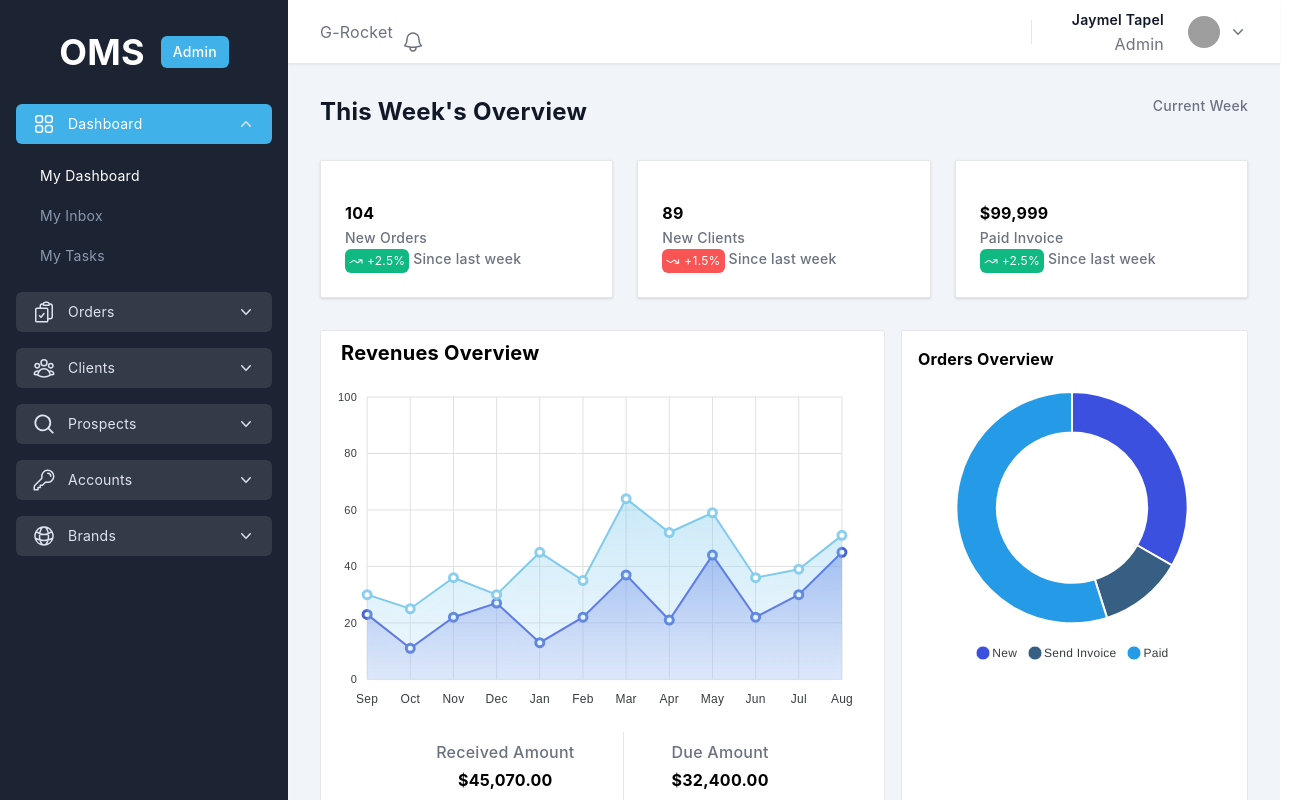
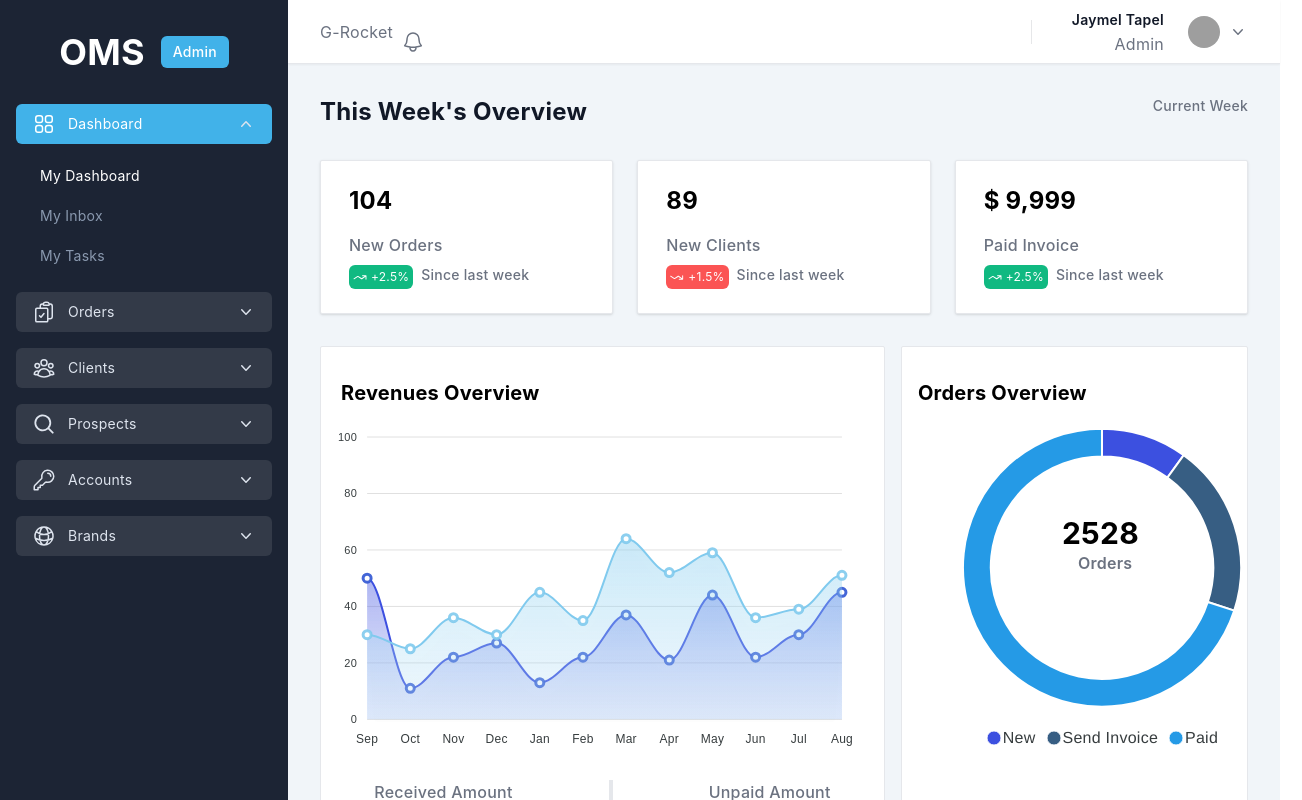
Before and after one commit to jaymel-tapel/grocket-oms-v2, a React (Vite) app: page /dashboard in a window 1280 px wide. Shown: the top 800 px of the page, 1302 px wide, since content can reach past the window. Built offline with nearby package versions, Linux system fonts and the light colour scheme; grey boxes are pictures that could not be loaded.

Commit message:
Updating dashboard

```diff
--- a/src/components/dashboard/dashboard/DashboardBoxData.tsx
+++ b/src/components/dashboard/dashboard/DashboardBoxData.tsx
@@ -18,7 +18,7 @@ const data = [
   {
     id: 3,
     title: "Paid Invoice",
-    amount: "$99,999",
+    amount: "$ 9,999",
     status: <GreenSign />,
     sData: "Since last week",
   },
@@ -33,15 +33,15 @@ const DashboardBoxData: React.FC = () => {
             key={item.id}
             className="rounded-sm border border-stroke bg-white py-6 px-7.5 shadow-default shadow"
           >
-            <div className="mt-4 ml-6 items-end">
-              <div>
-                <h4 className="text-title-md font-bold text-black ">
+            <div className=" ml-7 items-end">
+              <div className="mb-2">
+                <h4 className="text-2xl font-bold text-black mb-4">
                   {item.amount}
                 </h4>
-                <span className="text-sm font-medium">{item.title}</span>
+                <span className="text-base font-medium">{item.title}</span>
               </div>
 
-              <span className="flex gap-1 font-medium text-sm">
+              <span className="flex gap-2  font-medium text-sm">
                 {item.status}
                 {item.sData}
               </span>
--- a/src/components/dashboard/dashboard/DashboardChart.tsx
+++ b/src/components/dashboard/dashboard/DashboardChart.tsx
@@ -46,7 +46,7 @@ const options: ApexOptions = {
   ],
   stroke: {
     width: [2, 2],
-    curve: "straight",
+    curve: "smooth",
   },
   // labels: {
   //   show: false,
@@ -55,7 +55,7 @@ const options: ApexOptions = {
   grid: {
     xaxis: {
       lines: {
-        show: true,
+        show: false,
       },
     },
     yaxis: {
@@ -105,6 +105,7 @@ const options: ApexOptions = {
     },
   },
   yaxis: {
+    tickAmount: 5,
     title: {
       style: {
         fontSize: "0px",
@@ -126,12 +127,12 @@ const DashboardChart: React.FC = () => {
   const [state] = useState<ChartOneState>({
     series: [
       {
-        name: "Product One",
-        data: [23, 11, 22, 27, 13, 22, 37, 21, 44, 22, 30, 45],
+        name: "Received Amount",
+        data: [50, 11, 22, 27, 13, 22, 37, 21, 44, 22, 30, 45],
       },
 
       {
-        name: "Product Two",
+        name: "Unpaid Amount",
         data: [30, 25, 36, 30, 45, 35, 64, 52, 59, 36, 39, 51],
       },
     ],
@@ -141,11 +142,11 @@ const DashboardChart: React.FC = () => {
     <div className="col-span-10 rounded-sm border border-stroke bg-white px-5 pt-7.5 pb-5 shadow-default dark:border-strokedark dark:bg-boxdark sm:px-7.5 xl:col-span-8">
       <div className="flex flex-wrap items-start justify-between gap-3 sm:flex-nowrap">
         <div className="flex w-full flex-wrap gap-3 sm:gap-5">
-          <div className="mt-2 text-xl text-black font-bold">
+          <div className="mt-8 text-xl text-black font-bold">
             Revenues Overview
           </div>
         </div>
-        <div className="flex w-full max-w-45 justify-end"></div>
+        <div className="flex w-full justify-end"></div>
       </div>
 
       <div>
@@ -158,19 +159,15 @@ const DashboardChart: React.FC = () => {
           />
         </div>
 
-        <div className="flex flex-col-1 justify-center gap-12 text-center xsm:flex-row">
+        <div className="flex flex-col-1 justify-center gap-24 text-center xsm:flex-row">
           <div className="border-stroke py-2 dark:border-strokedark xsm:w-1/2 xsm:border-r">
-            <p className="font-medium">Received Amount</p>
-            <h4 className="mt-1 text-title-sm font-bold text-black ">
-              $45,070.00
-            </h4>
+            <p className="font-medium text-base">Received Amount</p>
+            <h4 className="mt-1 text-xl font-bold text-black ">$45,070.00</h4>
           </div>
-          <span className="pb-5 border-l"></span>
+          <span className="mt-2  border-2"></span>
           <div className="py-2 xsm:w-1/2">
-            <p className="font-medium">Due Amount</p>
-            <h4 className="mt-1 text-title-sm font-bold text-black">
-              $32,400.00
-            </h4>
+            <p className="font-medium text-base">Unpaid Amount</p>
+            <h4 className="mt-1 text-xl font-bold text-black ">$32,400.00</h4>
           </div>
         </div>
       </div>
--- a/src/components/dashboard/dashboard/DashboardCircleChart.tsx
+++ b/src/components/dashboard/dashboard/DashboardCircleChart.tsx
@@ -10,23 +10,40 @@ const options: ApexOptions = {
   chart: {
     type: "donut",
   },
+
   colors: ["#3C50E0", "#375E83", "#259AE6"],
   labels: ["New", "Send Invoice", "Paid"],
   legend: {
     show: true,
     position: "bottom",
+    fontSize: "16px",
+    fontWeight: "500",
   },
 
   plotOptions: {
     pie: {
       donut: {
-        size: "65%",
+        size: "80%",
         background: "transparent",
+        labels: {
+          show: true,
+          name: {
+            fontSize: "28px",
+            fontWeight: "700",
+            color: "black",
+          },
+          value: {
+            fontSize: "26px",
+            fontWeight: "500",
+            color: "#637381",
+          },
+        },
       },
     },
   },
   dataLabels: {
     enabled: false,
+    style: {},
   },
 
   responsive: [
@@ -34,7 +51,8 @@ const options: ApexOptions = {
       breakpoint: 1600,
       options: {
         chart: {
-          width: 340,
+          width: 400,
+          innerHeight: 500,
         },
       },
     },
@@ -42,7 +60,7 @@ const options: ApexOptions = {
       breakpoint: 640,
       options: {
         chart: {
-          width: 200,
+          width: 350,
         },
       },
     },
@@ -51,23 +69,22 @@ const options: ApexOptions = {
 
 const DashboardCircleChart: React.FC = () => {
   const [state] = useState<ChartThreeState>({
-    series: [34, 12, 56],
+    series: [10, 20, 70],
   });
 
   return (
     <div className="col-span-10 rounded-sm border border-stroke bg-white  pt-7.5 pb-5 shadow-default sm:px-7.5 xl:col-span-5">
       <div className="mb-3  gap-4 sm:flex">
-        <h1 className="pt-4 ml-4 text-base font-bold text-black ">
+        <h1 className="pt-8 ml-4 text-xl font-bold text-black ">
           Orders Overview
         </h1>
       </div>
 
       <div className="mb-2">
-        {" "}
-        {/* <div className="flex flex-col absolute py-[6rem] px-[10rem] ">
-          <h1 className="text-xl text-black font-bold">1234</h1>
-          <span className="text-xm">Orders</span>
-        </div> */}
+        <div className="absolute ml-40 mt-24">
+          <p className="font-bold text-3xl text-black">2528</p>
+          <p className="ml-4 font-semibold text-base">Orders</p>
+        </div>
         <div id="chartThree" className=" flex">
           <ReactApexChart
             options={options}
--- a/src/components/dashboard/dashboard/DashboardTable.tsx
+++ b/src/components/dashboard/dashboard/DashboardTable.tsx
@@ -75,8 +75,8 @@ const DashboardTable: React.FC = () => {
                 <tr key={person.email}>
                   <td className="relative py-4 pr-3 text-sm font-medium text-gray-900">
                     {person.name}
-                    <div className="absolute bottom-0 right-full h-px w-screen bg-gray-100" />
-                    <div className="absolute bottom-0 left-0 h-px w-screen bg-gray-100" />
+                    <div className="absolute bottom-0 right-full h-px w-screen bg-chatGray-100" />
+                    <div className="absolute bottom-0 left-0 h-px w-screen bg-chatGray-100" />
                   </td>
                   <td className="hidden px-3 py-4 text-sm text-gray-500 sm:table-cell">
                     {person.email}
--- a/src/components/dashboard/tasks/DashboardTasks.tsx
+++ b/src/components/dashboard/tasks/DashboardTasks.tsx
@@ -57,24 +57,27 @@ const DashboardTasks: React.FC = () => {
   ];
 
   return (
+    <>
       <div>
-      <div className="flex justify-between items-center pb-8">
+        <div className="flex justify-between items-center pb-8 pt-8">
+          <div className="flex gap-8">
             <button
               type="button"
-          className="rounded bg-black px-2.5 py-1.5 text-sm font-semibold text-slate-400 shadow-sm hover:bg-slate-800"
+              className="rounded bg-black px-2 py-2 h-10 font-medium text-base  text-white shadow-sm hover:bg-slate-800"
             >
               Completed Tasks
             </button>
             <button
               type="button"
-          className="mr-[35rem] rounded bg-black px-2.5 py-1.5 text-sm font-semibold text-slate-400 shadow-sm hover:bg-slate-800"
+              className=" rounded bg-black px-2 py-2 h-10 font-medium text-base text-white shadow-sm hover:bg-slate-800"
             >
               Current Tasks
             </button>
+          </div>
           <div className="">
             <button
               type="button"
-            className="rounded bg-[#41B2E9] px-2.5 py-1.5 text-sm font-semibold text-white shadow-sm hover:bg- focus-visible:outline focus-visible:outline-2 focus-visible:outline-offset-2 focus-visible:outline-[#41B2E9]"
+              className="rounded bg-chatBlue px-2 py-2 h-10 w-36 font-medium text-base text-white shadow-sm hover:bg- focus-visible:outline focus-visible:outline-2 focus-visible:outline-offset-2 focus-visible:outline-[#41B2E9]"
             >
               Add Task
             </button>
@@ -197,7 +200,7 @@ const DashboardTasks: React.FC = () => {
           </div>
         </div>
       </div> */}
-
+        <div>
           {remindersData.map((reminder, i) => (
             <div
               key={i}
@@ -209,10 +212,12 @@ const DashboardTasks: React.FC = () => {
                   <p className="text-slate text-sm mb-1 mt-4">
                     {reminder.description}
                   </p>
-              <div className="flex flex-1 gap-2 mt-4">
-                {[CheckCircle, PencilAlt, TrashIcon].map((icon, iconIndex) => (
+                  <div className="flex flex-1 gap-6 mt-4">
+                    {[CheckCircle, PencilAlt, TrashIcon].map(
+                      (icon, iconIndex) => (
                         <button key={iconIndex}>{icon}</button>
-                ))}
+                      )
+                    )}
                     <span className="border-r-2"></span>
                     {[EnvelopeIcon, PhoneIcon, PaperAirplaneIcon].map(
                       (icon, iconIndex) => (
@@ -236,11 +241,12 @@ const DashboardTasks: React.FC = () => {
                     <p className="text-black">{reminder.date}</p>
                   </div>
                 </div>
-            <div>test</div>
               </div>
             </div>
           ))}
         </div>
+      </div>
+    </>
   );
 };
 
--- a/tailwind.config.js
+++ b/tailwind.config.js
@@ -12,6 +12,8 @@ export default {
           light: "#9CA3AF",
           base: "#1F2937",
         },
+        chatBlue: "#41B2E9",
+        chatGray: "#EFF4FB",
       },
     },
   },
```
Also changed, not shown: src/components/dashboard/inbox/DashboardInbox.tsx (+51 -39 lines). Lines whose indentation alone changed are shown as unchanged.
